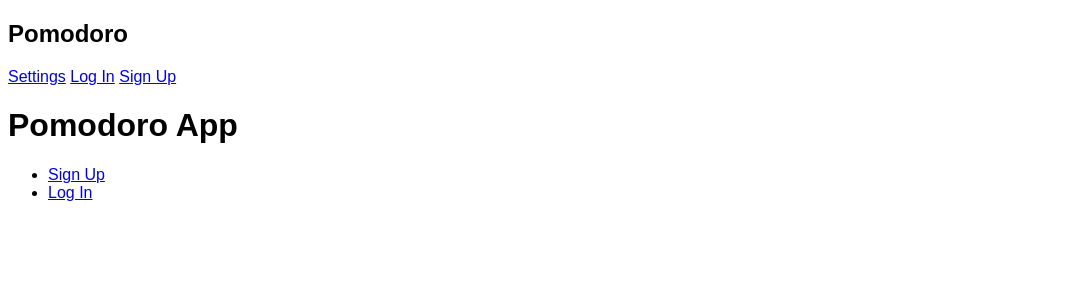
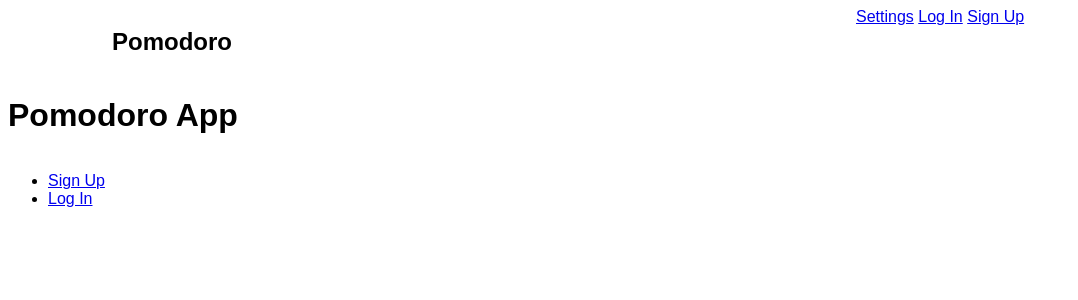
Before and after one commit to victorlomi/Pomodoro, a Flask app: page / in a window 1280 px wide. Shown: the top 300 px of the page, without its empty margins (0-1078 px from the left). Run offline with Flask 2, Linux system fonts and the light colour scheme.

Commit message:
add 12 column grid and place nav elements according to design

```diff
--- a/app/static/style.css
+++ b/app/static/style.css
@@ -2,7 +2,15 @@ body {
     font-family: sans-serif;
 }
 
-.nav-title {
-    font-size: 40px;
-    color: red;
+nav {
+    display: grid;
+    grid-template-columns: repeat(12, 1fr);
 }
+
+nav h1 {
+    grid-column: 2
+}
+
+nav .links {
+    grid-column: 9 / span 3;
+}
```
